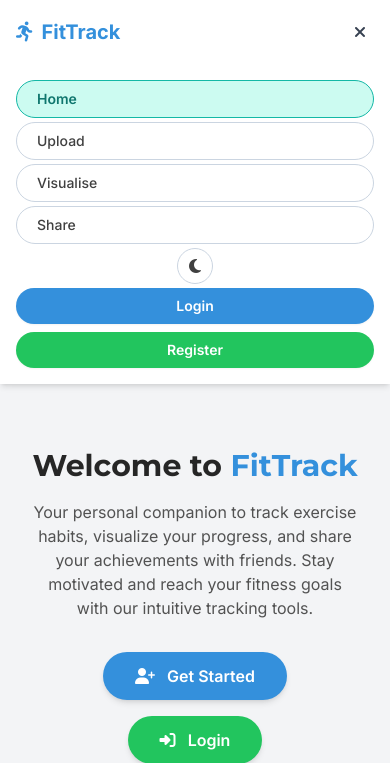
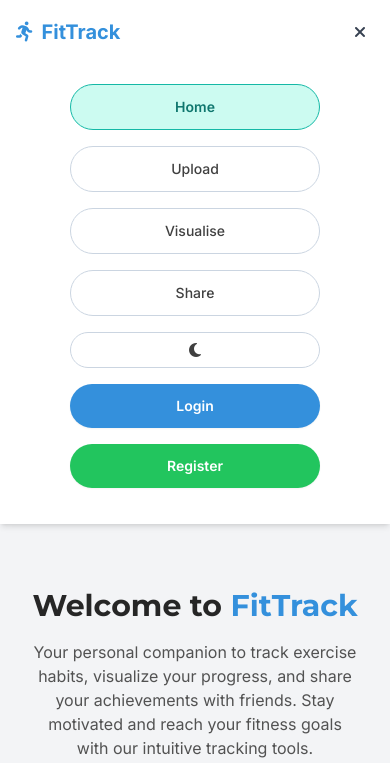
Before and after one commit to KunyangS/fittrack-webapp, a Flask app: page / in a window 390 px wide, after a click on "Open main menu". Shown: the top 763 px of the page. Run offline with Flask 3, Linux system fonts and the light colour scheme; some libraries are stand-ins or nearby versions.

Commit message:
Enhance mobile menu optimization in base.html; improve layout and animations for better user experience on smaller screens.

```diff
--- a/templates/base.html
+++ b/templates/base.html
@@ -84,6 +84,51 @@
         /* Hide focus outline for mouse users, maintain for keyboard users */
         :focus:not(:focus-visible) {
             outline: none;
+        }
+
+        /* Mobile menu optimization for centered items */
+        @media (max-width: 767px) {
+            #main-menu {
+                display: flex;
+                flex-direction: column;
+                align-items: center;
+                justify-content: center;
+                width: 100%;
+                text-align: center;
+                padding: 1rem 0;
+            }
+
+            #main-menu li {
+                margin: 0.5rem 0;
+                width: 80%; /* Make buttons wider on mobile */
+                max-width: 250px;
+            }
+
+            #main-menu a, #main-menu button {
+                width: 100%;
+                justify-content: center;
+                padding: 0.75rem 1rem;
+            }
+
+            /* Add animation for menu items */
+            #main-menu.hidden {
+                display: none;
+            }
+
+            #main-menu:not(.hidden) li {
+                animation: fadeInDown 0.3s ease forwards;
+            }
+
+            @keyframes fadeInDown {
+                from {
+                    opacity: 0;
+                    transform: translateY(-10px);
+                }
+                to {
+                    opacity: 1;
+                    transform: translateY(0);
+                }
+            }
         }
     </style>
 
```
